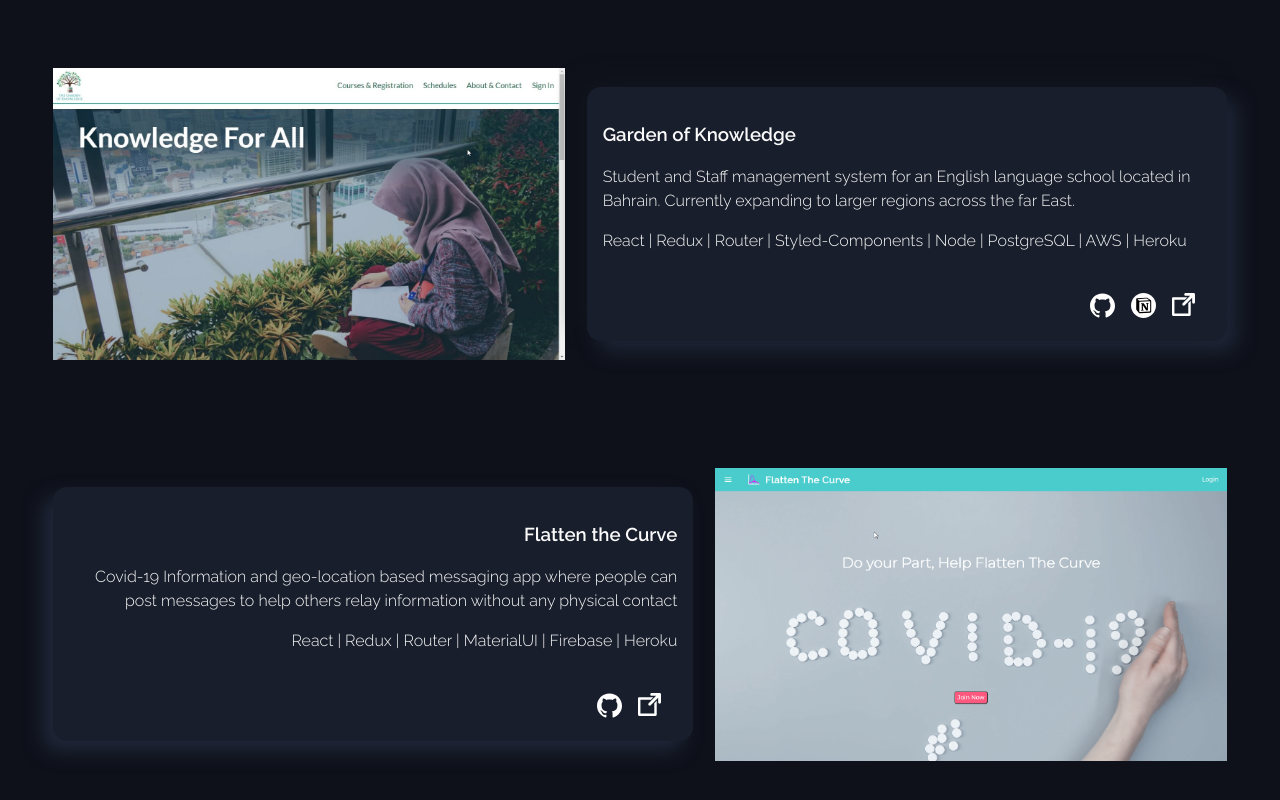
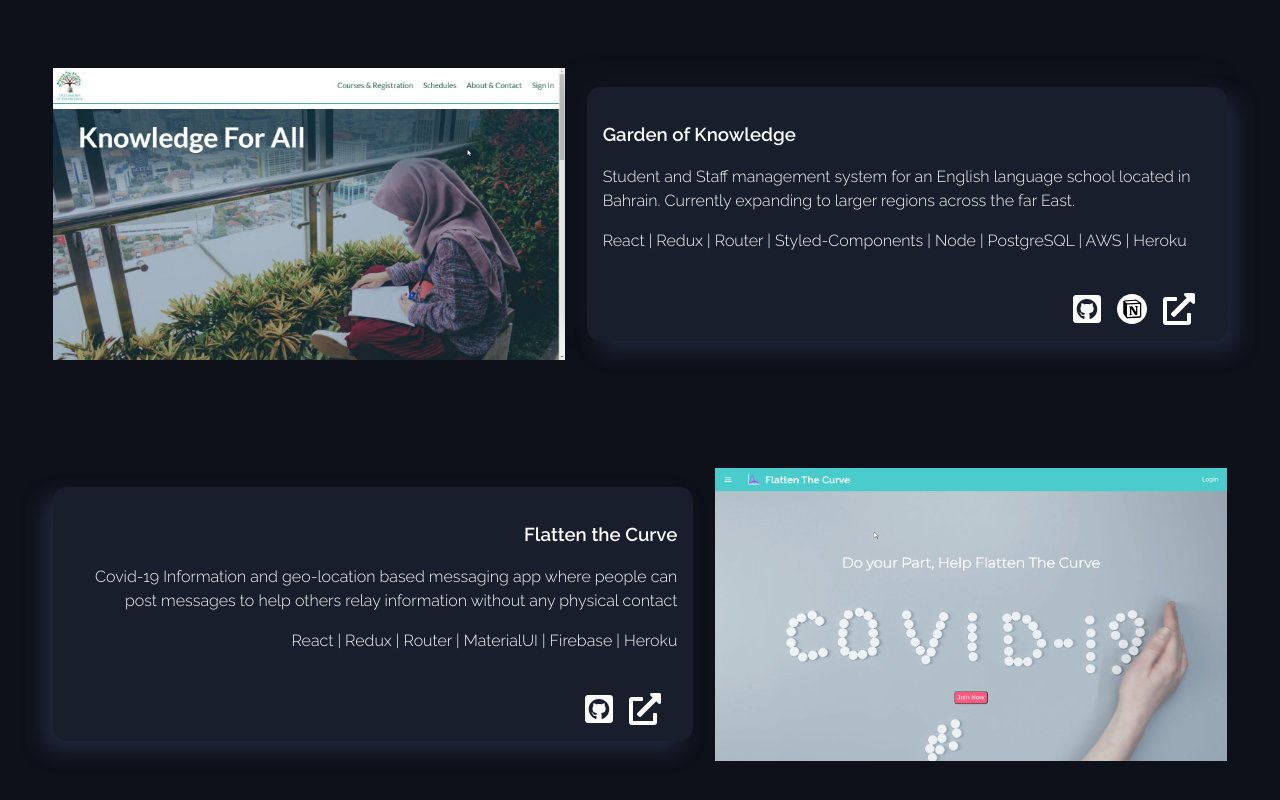
Before and after one commit to SyriiAdvent/rudy-goldhaber, a React (Create React App) app: page / in a window 1280 px wide. Shown: the part 2626-3426 px from the top of the page. Built offline with nearby package versions, Linux system fonts and the light colour scheme; no server answers.

Commit message:
Using fontAwesome Icons now

```diff
--- a/src/components/SVG/GithubIcon.jsx
+++ /dev/null
@@ -1,21 +0,0 @@
-import React from 'react';
-
-const GithubIcon = () => {
-  return (
-    <svg width={25} height={25} viewBox='0 0 60 60' fill='none'>
-      <g clipPath='url(#prefix__clip0)'>
-        <path
-          d='M30 1.25c-16.575 0-30 13.2-30 29.48C0 43.757 8.595 54.805 20.512 58.7c1.5.277 2.05-.635 2.05-1.418 0-.7-.024-2.554-.037-5.012-8.345 1.777-10.105-3.955-10.105-3.955-1.365-3.402-3.338-4.313-3.338-4.313-2.717-1.827.21-1.79.21-1.79 3.013.205 4.595 3.038 4.595 3.038 2.675 4.508 7.023 3.205 8.738 2.453.27-1.908 1.043-3.206 1.9-3.943-6.662-.737-13.665-3.273-13.665-14.567 0-3.218 1.163-5.848 3.088-7.91-.338-.745-1.35-3.743.262-7.803 0 0 2.512-.79 8.25 3.023 2.4-.655 4.95-.98 7.5-.995 2.55.015 5.1.34 7.5.995 5.7-3.813 8.212-3.023 8.212-3.023 1.613 4.06.6 7.058.3 7.802 1.913 2.063 3.075 4.693 3.075 7.91 0 11.325-7.012 13.818-13.687 14.543 1.05.885 2.025 2.693 2.025 5.455 0 3.945-.038 7.115-.038 8.073 0 .772.526 1.695 2.063 1.4C51.413 54.793 60 43.737 60 30.73 60 14.45 46.568 1.25 30 1.25z'
-          fill='#fff'
-        />
-      </g>
-      <defs>
-        <clipPath id='prefix__clip0'>
-          <path fill='#fff' d='M0 0h60v60H0z' />
-        </clipPath>
-      </defs>
-    </svg>
-  );
-};
-
-export default GithubIcon;
--- a/src/components/SVG/NotionIcon.jsx
+++ b/src/components/SVG/NotionIcon.jsx
@@ -2,7 +2,7 @@ import * as React from "react"
 
 function SvgComponent(props) {
   return (
-    <svg width={25} height={25} fill="none" viewBox="0 0 48 48" {...props}>
+    <svg width={30} height={30} fill="none" viewBox="0 0 48 48" {...props}>
       <path
         fill="#fff"
         d="M24 48c13.255 0 24-10.745 24-24S37.255 0 24 0 0 10.745 0 24s10.745 24 24 24z"
--- a/src/components/SVG/WebLinkIcon.jsx
+++ /dev/null
@@ -1,12 +0,0 @@
-import * as React from "react"
-
-function SvgComponent() {
-  return (
-    <svg width={23} height={23} viewBox="0 0 283.922 283.922">
-      <path fill="#fff" d="M266.422 0h-97.625c-9.65 0-17.5 7.851-17.5 17.5 0 9.649 7.85 17.5 17.5 17.5h55.377l-92.375 92.374a17.378 17.378 0 00-5.127 12.375c0 4.676 1.819 9.069 5.125 12.371a17.374 17.374 0 0012.375 5.13c4.674 0 9.069-1.82 12.376-5.127l92.374-92.375v55.377c0 9.649 7.851 17.5 17.5 17.5 9.649 0 17.5-7.851 17.5-17.5V17.5c0-9.649-7.851-17.5-17.5-17.5z" />
-      <path fill="#fff" d="M201.137 253.922H30V82.785h128.711l30-30H15c-8.284 0-15 6.716-15 15v201.137c0 8.284 6.716 15 15 15h201.137c8.284 0 15-6.716 15-15V95.211l-30 30v128.711z" />
-    </svg>
-  )
-}
-
-export default SvgComponent
--- a/src/components/projects/ProjectsWrapper.jsx
+++ b/src/components/projects/ProjectsWrapper.jsx
@@ -1,9 +1,11 @@
 import React from "react";
 import styled from "styled-components";
 import ImageCard from "./ImageCard";
-import GithubIcon from "../SVG/GithubIcon";
 import NotionIcon from "../SVG/NotionIcon";
-import WebLinkIcon from "../SVG/WebLinkIcon";
+
+import { FontAwesomeIcon } from '@fortawesome/react-fontawesome'
+import { faExternalLinkAlt } from '@fortawesome/free-solid-svg-icons'
+import { faGithubSquare, } from '@fortawesome/free-brands-svg-icons'
 
 const ProjectsContainer = styled.div`
   max-width: 100%;
@@ -47,8 +49,24 @@ const DetailsCard = styled.section`
     list-style: none;
     display: flex;
     justify-content: flex-end;
+    align-items: center;
+    text-align: center;
+
     li {
       padding-right: 1rem;
+      display: flex;
+      justify-content: center;
+      align-items: center;
+      text-align: center;
+
+      a {
+        color: #fff;
+        text-decoration: none;
+        display: flex;
+        justify-content: center;
+        align-items: center;
+        text-align: center;
+      }
     }
   }
 `
@@ -68,9 +86,23 @@ const ProjectsWrapper = () => {
           <p>React | Redux | Router | Styled-Components | Node | PostgreSQL | AWS | Heroku </p>
           <br />
           <ul>
-            <li><a href='https://github.com/Labs24GOK' target="_blank"><GithubIcon /></a></li>
-            <li><a href='https://www.notion.so/The-Garden-of-Knowledge-c6fe89f6e98d493fa597de84a8bd6818' target="_blank"><NotionIcon /></a></li>
-            <li><a href='https://thegardenedu.com' target="_blank"><WebLinkIcon /></a></li>
+            <li>
+              <a href='https://github.com/Labs24GOK' target="_blank">
+                <FontAwesomeIcon icon={faGithubSquare} size={'2x'} />
+              </a>
+            </li>
+
+            <li>
+              <a href='https://www.notion.so/The-Garden-of-Knowledge-c6fe89f6e98d493fa597de84a8bd6818' target="_blank">
+                <NotionIcon />
+              </a>
+            </li>
+
+            <li>
+              <a href='https://thegardenedu.com' target="_blank">
+                <FontAwesomeIcon icon={faExternalLinkAlt} size={'2x'} />
+              </a>
+            </li>
           </ul>
         </DetailsCard>
       </Project>
@@ -87,20 +119,22 @@ const ProjectsWrapper = () => {
           </p>
           <p>React | Redux | Router | MaterialUI | Firebase | Heroku </p>
           <br />
+
           <ul>
-            <li><a href='https://github.com/FlattenTheCurve19/Front-End' target="_blank"><GithubIcon /></a></li>
-            <li><a href='https://flatten-the-curve19.now.sh/' target="_blank"><WebLinkIcon /></a></li>
+            <li>
+              <a href='https://github.com/FlattenTheCurve19/Front-End' target="_blank">
+                <FontAwesomeIcon icon={faGithubSquare} size={'2x'} />
+              </a>
+            </li>
+
+            <li>
+              <a href='https://flatten-the-curve19.now.sh/' target="_blank">
+                <FontAwesomeIcon icon={faExternalLinkAlt} size={'2x'} />
+              </a>
+            </li>
           </ul>
         </DetailsCard>
       </Project>
-
-      {/* <Project>
-        <ImageCard />
-        <div>
-          <h3>Garden of Knowledge</h3>
-        </div>
-      </Project> */}
-
     </ProjectsContainer>
   );
 };
```
